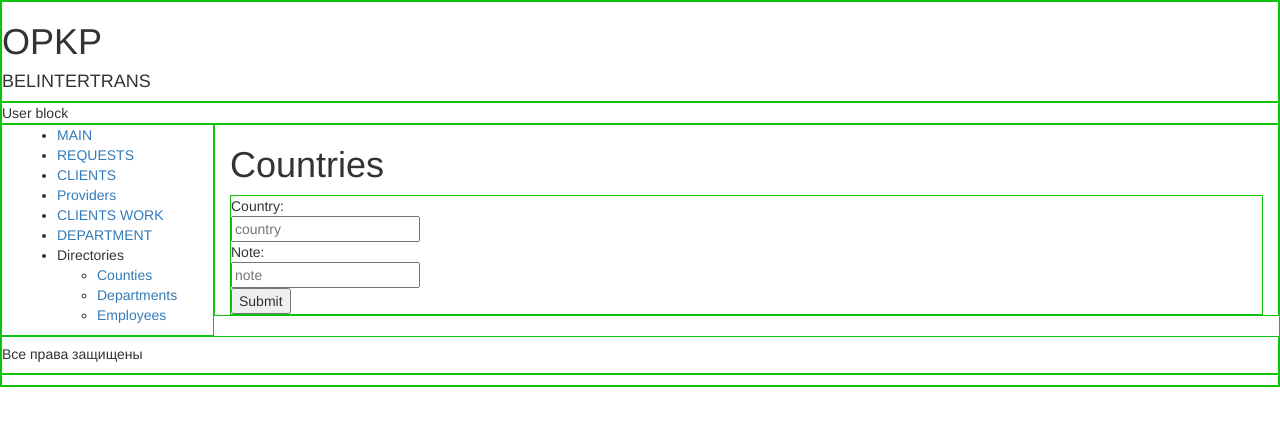
After one commit to heilashaa/opkp, a PHP site: template app/views/Countries/index.php in a window 1280 px wide. The commit adds this page. Shown: the top 426 px of the page. Run offline with PHP 8.4, Linux system fonts and the light colour scheme; the template is opened without the code that fills it, so the values that code supplies are empty; some libraries are stand-ins or nearby versions.

Commit message:
понедельник перед учебой/модуль countries

```diff
--- /dev/null
+++ b/app/views/Countries/index.php
@@ -0,0 +1,31 @@
+<h1>Countries</h1>
+<? if($countries):?>
+    <table>
+        <thead>
+            <tr>
+                <th>Country</th>
+                <th>Note</th>
+                <th>Visiable</th>
+                <th>Delete</th>
+                <th>Correct</th>
+            </tr>
+        </thead>
+        <? foreach ($countries as $country):?>
+            <tr>
+                <td><?=$country->country?></td>
+                <td><?=$country->note?></td>
+                <td><?=$country->visiable?></td>
+                <td><a href="/countries/delete/?id=<?=$country->id?>">Delete</a></td>
+                <td><a href="/countries/correct/?id=<?=$country->id?>">Correct</a></td>
+            </tr>
+        <? endforeach;?>
+    </table>
+<? endif;?>
+
+<div class="block">
+    <form action="/countries/add" method="post">
+        Country:<br><input type="text" name="country" placeholder="country"><br>
+        Note:<br><input type="text" name="note" placeholder="note"><br>
+        <input type="submit" name="submit">
+    </form>
+</div>
--- /dev/null
+++ b/app/views/Providers/index.php
@@ -0,0 +1,6 @@
+<h1>Providers</h1>
+
+
+<? foreach ($clientsRequests as $clientRequest): ?>
+    <?= $clientRequest->clients_request; ?>
+<? endforeach; ?>
--- a/app/views/layouts/default.php
+++ b/app/views/layouts/default.php
@@ -1,5 +1,5 @@
 <!doctype html>
-<html>
+<html lang="ru">
 <head>
     <meta charset="UTF-8">
     <meta http-equiv="X-UA-Compatible" content="IE=edge">
@@ -17,9 +17,12 @@
             <p><h4>BELINTERTRANS</h4></p>
         </div>
     </div>
+    <? if(isset($_SESSION['message'])):?>
     <div class="row message block">
-        Message block
+        <?=$_SESSION['message'];?>
+        <? unset($_SESSION['message']);?>
     </div>
+    <? endif;?>
     <div class="row user block">
         User block
     </div>
@@ -29,13 +32,19 @@
                 <li><a href="#">MAIN</a></li>
                 <li><a href="#">REQUESTS</a></li>
                 <li><a href="#">CLIENTS</a></li>
-                <li><a href="#">AGENTS</a></li>
+                <li><a href="providers">Providers</a></li>
                 <li><a href="#">CLIENTS WORK</a></li>
                 <li><a href="#">DEPARTMENT</a></li>
+                <li>Directories
+                    <ul>
+                        <li><a href="countries">Counties</a></li>
+                        <li><a href="#">Departments</a></li>
+                        <li><a href="#">Employees</a></li>
+                    </ul>
+                </li>
             </ul>
         </div>
         <div class="col-md-10 block content">
-            <h1>Это шаблон default</h1>
             <?= $content; ?>
         </div>
     </div>
```
Also changed, not shown: app/controllers/CountriesController.php (added, +44 -0 lines), app/controllers/MainController.php (+5 -5 lines), app/controllers/ProvidersController.php (added, +16 -0 lines), app/views/Main/index.php (+3 -13 lines), app/views/Providers/correct.php (added, +7 -0 lines), 1 other file.
